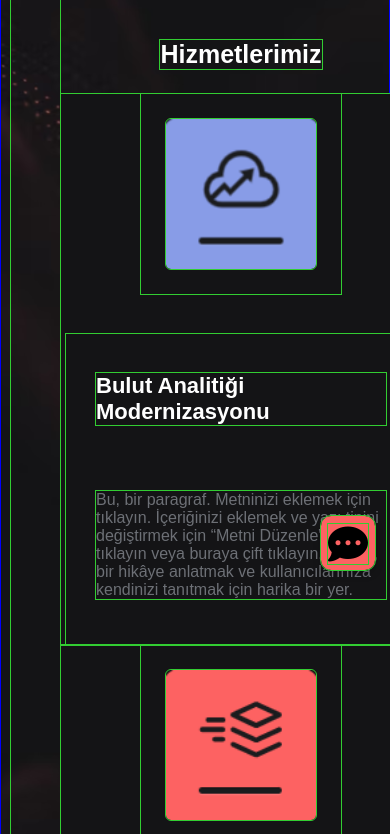
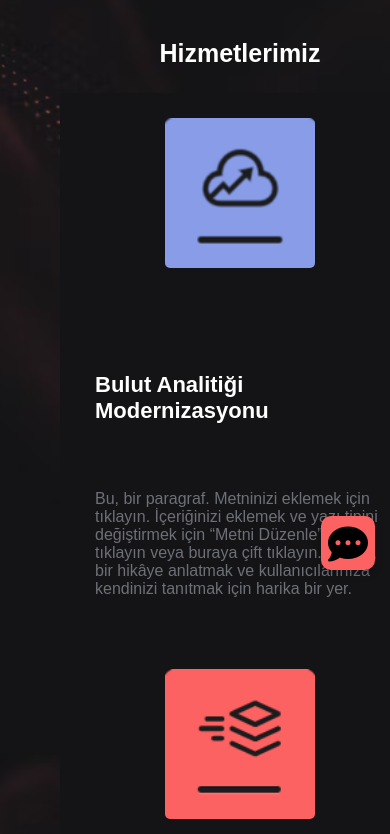
Before and after one commit to Eylul-del/VISTA, a plain HTML site: page cozumler.html in a window 390 px wide. Shown: the part 244-1078 px from the top of the page. Drawn offline with Linux system fonts and the light colour scheme.

```diff
--- a/css/cozumler.css
+++ b/css/cozumler.css
@@ -6,10 +6,6 @@ body{
 :root{
     --pGray: rgba(255, 255, 255, 0.619);
     --mainBorderColor: rgba(217, 217, 217, 0.446);
-}
-
-*{
-    outline: 1px solid limegreen;
 }
 
 header{
@@ -135,7 +131,6 @@ footer{
         background-size: cover;
         background-attachment: fixed;
         background-repeat: no-repeat;
-        border: 1px solid blue;
     }
 
     header{
```
